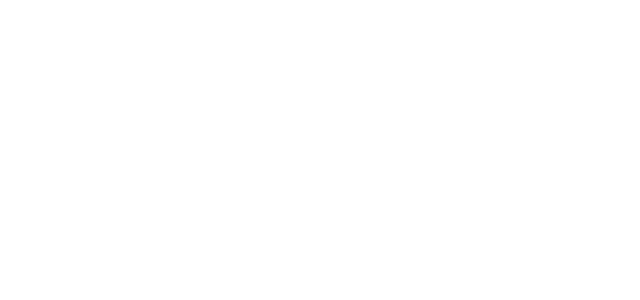
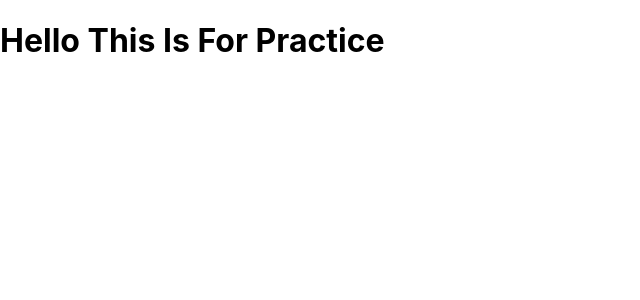
Before and after one commit to MdTauseef27/react-new-app, a React (Create React App) app: page / in a window 1280 px wide. Shown: the top 300 px of the page, without its empty margins (0-640 px from the left). Built offline with nearby package versions, Linux system fonts and the light colour scheme.

Commit message:
added h1 tag

```diff
--- a/src/App.js
+++ b/src/App.js
@@ -2,7 +2,11 @@ import logo from "./logo.svg";
 import "./App.css";
 
 function App() {
-  return <div></div>;
+  return (
+    <div>
+      <h1>Hello This Is For Practice</h1>
+    </div>
+  );
 }
 
 export default App;
```
